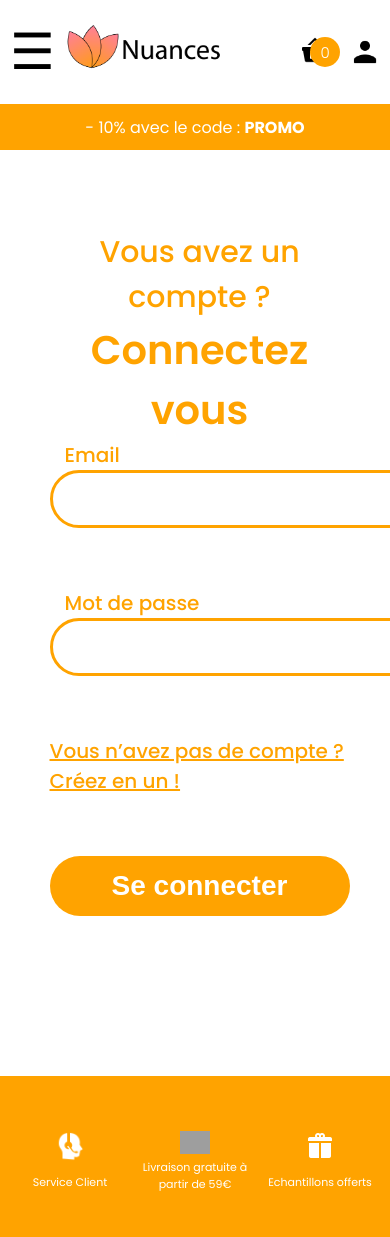
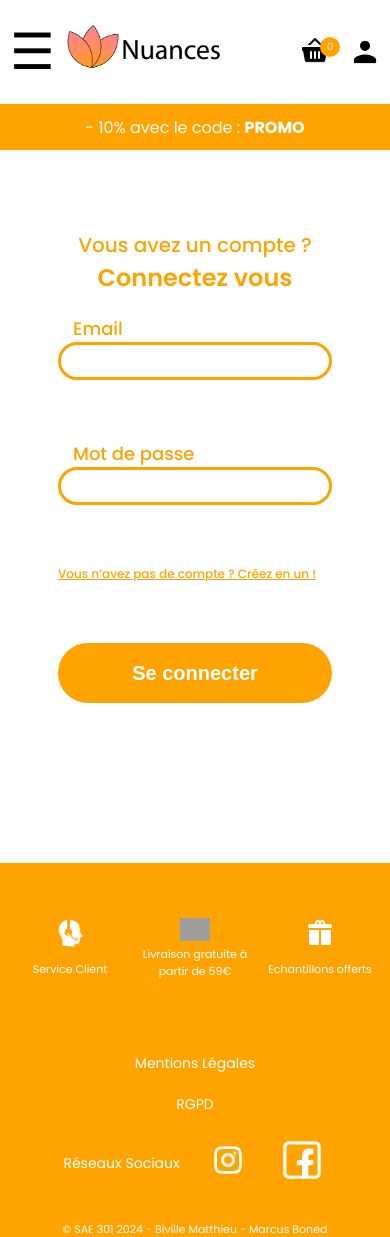
Before and after one commit to FaFou01/sae301, a PHP site: page /dashboard/connect/ in a window 390 px wide; the page is wider, and only the part inside the window is pictured. Shown: the top 1237 px of that part. Run offline with PHP 8.4, Linux system fonts and the light colour scheme; data that the repository does not hold is empty.

Commit message:
Modif css

```diff
--- a/assets/css/connexion.css
+++ b/assets/css/connexion.css
@@ -288,14 +288,47 @@ form a {
 }
 
 @media only screen and (max-width: 430px){
-
+    form{
+        margin-top: 20px;
+    }
     form div {
-        width: 300px;
+        width: 274px;
     }
     form input[type="text"]{
-        width: 300px;
+        width: 274px;
     }
     form input[type="submit"]{
-        width: 300px;
+        width: 274px;
+        font-size: 20px;
+    }
+    .connclassique h3{
+        font-size: 20px;
+    }
+    .connclassique h2{
+        font-size: 24px;
+    }
+    form input[type="mail"], form input[type="password"], form input[type="text"]{
+        width: 274px;
+        height: 38px;
+    }
+    form a{
+        font-size: 12px;
+    }
+    form label{
+        font-size: 18px;
+    }
+    .divAvance{
+        text-align: center;
+        padding: none;
+        height: 25px;
+    }
+    .svgmargin0, .svgmargin2, .svgmargin3{
+        display: none;
+    }
+    .svgmargin1{
+        width: 200px;
+        margin-top: -45px;
+        margin-inline: auto;
+        position: relative;
     }
 }
--- a/assets/css/navbar.css
+++ b/assets/css/navbar.css
@@ -144,4 +144,9 @@ nav a{
     .icones img{
         width: 30px;
     }
+    #nombreArticle{
+        width: 20px;
+        height: 20px;
+        font-size: 10px;
+    }
 }
--- a/controller/Controller.php
+++ b/controller/Controller.php
@@ -17,7 +17,7 @@
         public function invoke()
         {
             session_start();
-            $root = 'http://localhost:8888/sae301';
+            $root = 'http://127.0.0.1/dashboard/sae301';
             // $root = 'https://sae301.digitalmattprestation.fr';
             $dossierImg = $root."/assets/img/";
             $dossierJs = $root."/assets/js/";
--- a/model/bdd.php
+++ b/model/bdd.php
@@ -5,7 +5,7 @@
         public function __construct(){
             $hostnameLocal = 'localhost';
             $usernameLocal = 'root';
-            $passwordLocal = 'root';
+            $passwordLocal = '';
             $dbLocal = 'sae301';
             $hostnameHosted = 'localhost';
             $usernameHosted = 'u961341371_digitalmattpre';
--- a/view/viewPayment.php
+++ b/view/viewPayment.php
@@ -105,7 +105,7 @@
         <form action="" method="post">
             <div class="champ">
                 <label for=""></label>
-                <input type="text" value="giftCard">
+                <input type="text" value="">
             </div>
             <div class="envoyer">
                 <input type="submit" value="">
```
Also changed, not shown: assets/css/delivery.css (+14 -0 lines), assets/css/panier.css (+86 -0 lines), 1 other file.
